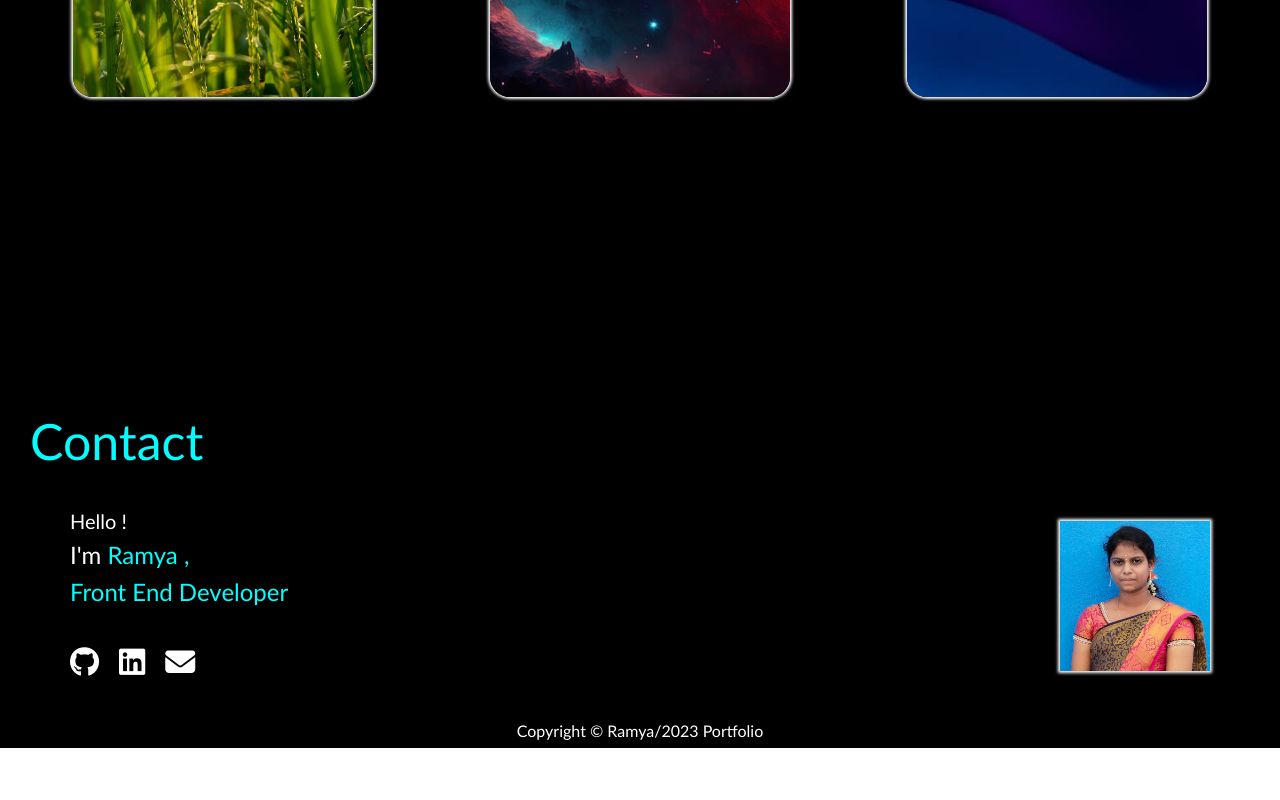
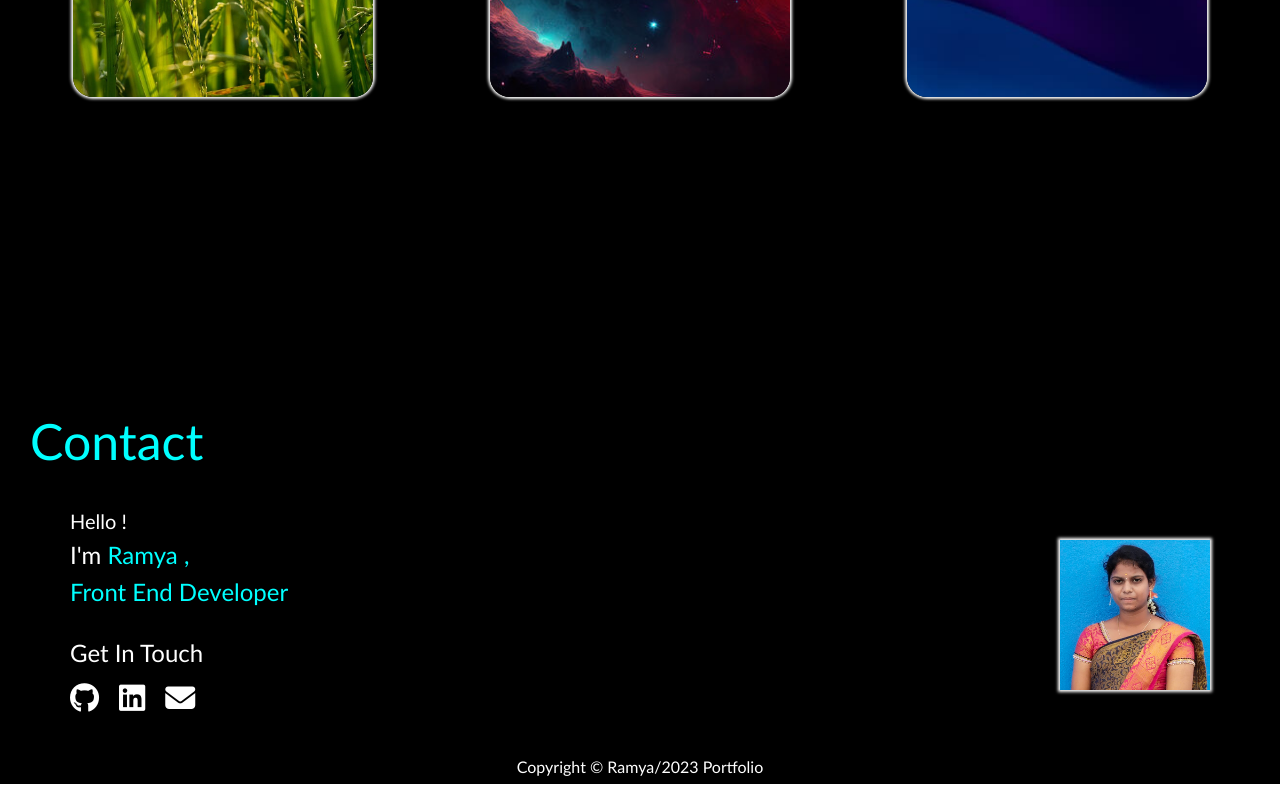
Before and after one commit to ramya9899/Personal_Portfolio, a plain HTML site: page index.html in a window 1280 px wide. Shown: the part 3437-4237 px from the top of the page. Before the commit the page ends 4201 px from the top, so only its background shows below. Drawn offline with nearby package versions, Linux system fonts and the light colour scheme.

Commit message:
Third Commit

```diff
--- a/index.css
+++ b/index.css
@@ -5,6 +5,9 @@
     margin: 0;
     box-sizing: border-box;
     font-family: 'Gill Sans', 'Gill Sans MT', Calibri, 'Trebuchet MS', sans-serif;
+}
+html{
+    scroll-behavior: smooth;
 }
 /*--------------------- CSS Variables ----------------------*/
 :root{
--- a/index.html
+++ b/index.html
@@ -210,6 +210,7 @@
                     <h5>Hello !</h5>
                     <h4>I'm <span class="contact-design">Ramya ,</span> </h4>
                     <h4 class="contact-design">Front End Developer</h4><br/>
+                    <h4>Get In Touch</h4>
                     <div class="icons">
                         <a href="https://github.com/ramya9899"><i class="fa-brands fa-github icons-1"></i></a>
                         <a href="https://www.linkedin.com/in/ramya-d-421285290/"><i class="fa-brands fa-linkedin icons-1"></i></a>
```
